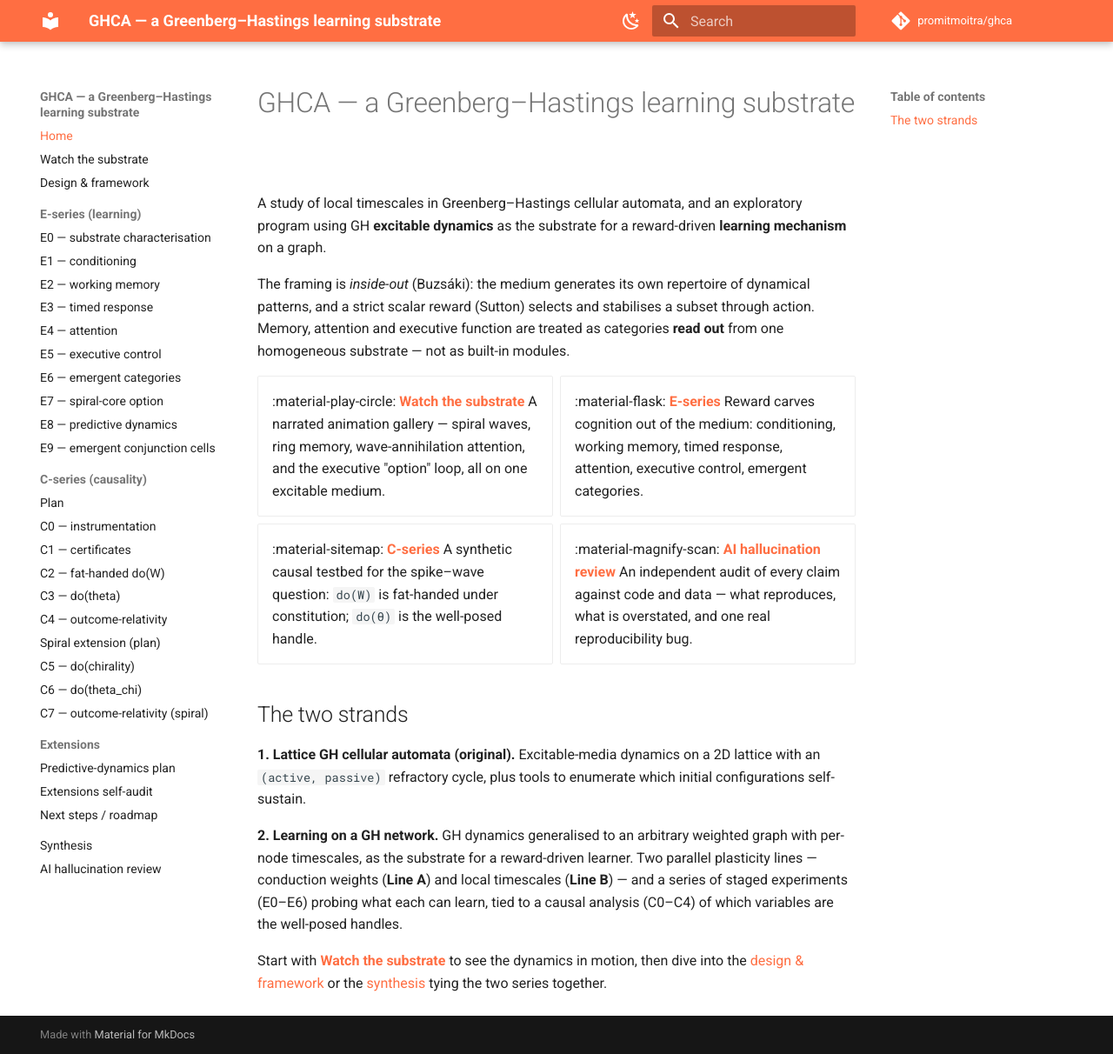
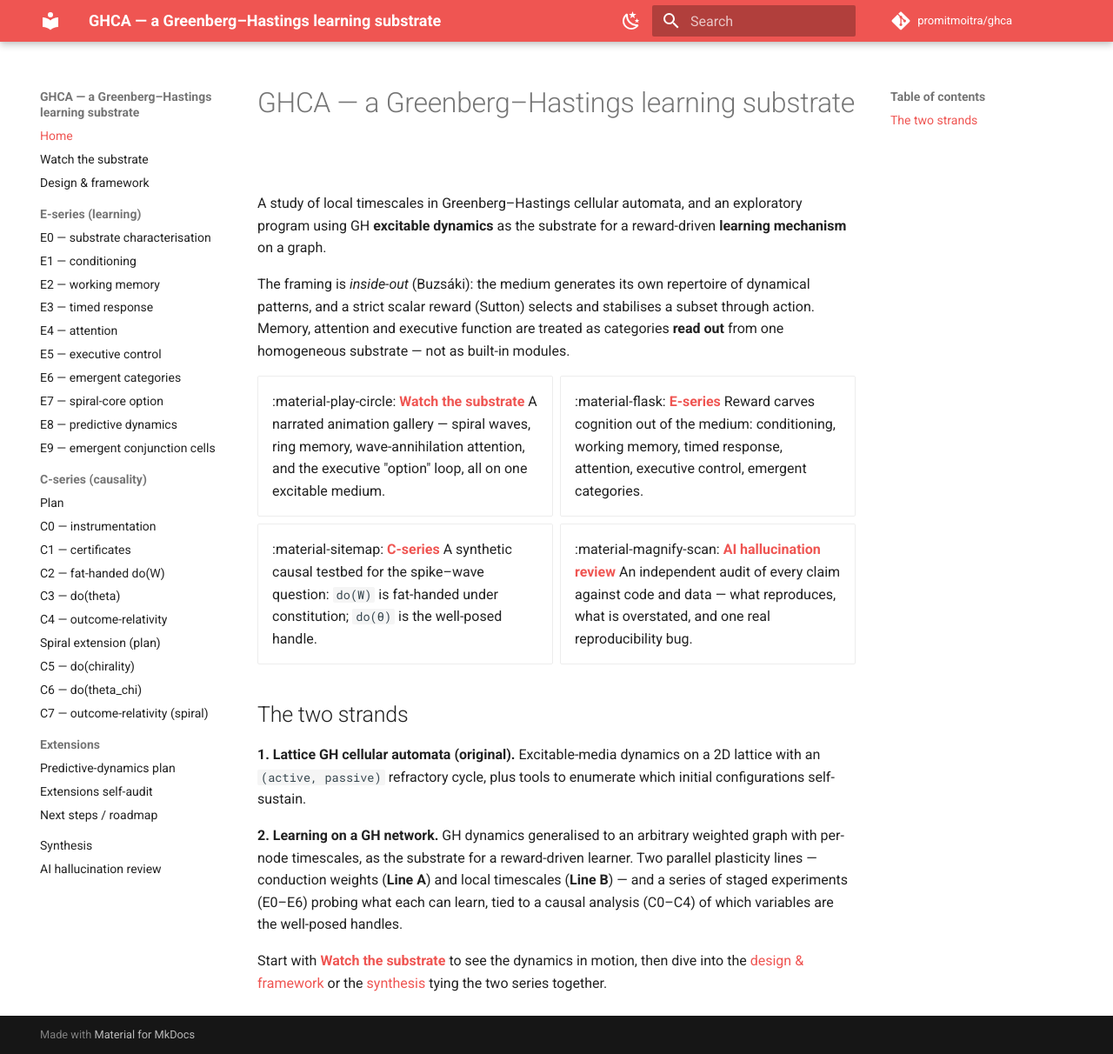
Before and after one commit to promitmoitra/ghca, an MkDocs documentation site: the page built from docs/index.md, in a window 1280 px wide and 1212 px high. Shown: the whole window at 87% size. Built offline with MkDocs 1.6.1 and Material for MkDocs 9.7.7, drawn with Linux system fonts in a browser that asks for light colours; comment, search, counter and statistics services are not loaded.

Commit message:
Theme: red/black/white palette to match the substrate
Switch Material primary/accent from deep orange to red, matching the
animations colour key (active=red, refractory=black, rested=white). Light mode
keeps a white canvas; dark (slate) mode gives a near-black canvas -> red on
white / red on black.

```diff
--- a/mkdocs.yml
+++ b/mkdocs.yml
@@ -10,15 +10,15 @@ theme:
   palette:
     - media: "(prefers-color-scheme: light)"
       scheme: default
-      primary: deep orange
-      accent: deep orange
+      primary: red
+      accent: red
       toggle:
         icon: material/weather-night
         name: Switch to dark mode
     - media: "(prefers-color-scheme: dark)"
       scheme: slate
-      primary: deep orange
-      accent: deep orange
+      primary: red
+      accent: red
       toggle:
         icon: material/weather-sunny
         name: Switch to light mode
```
